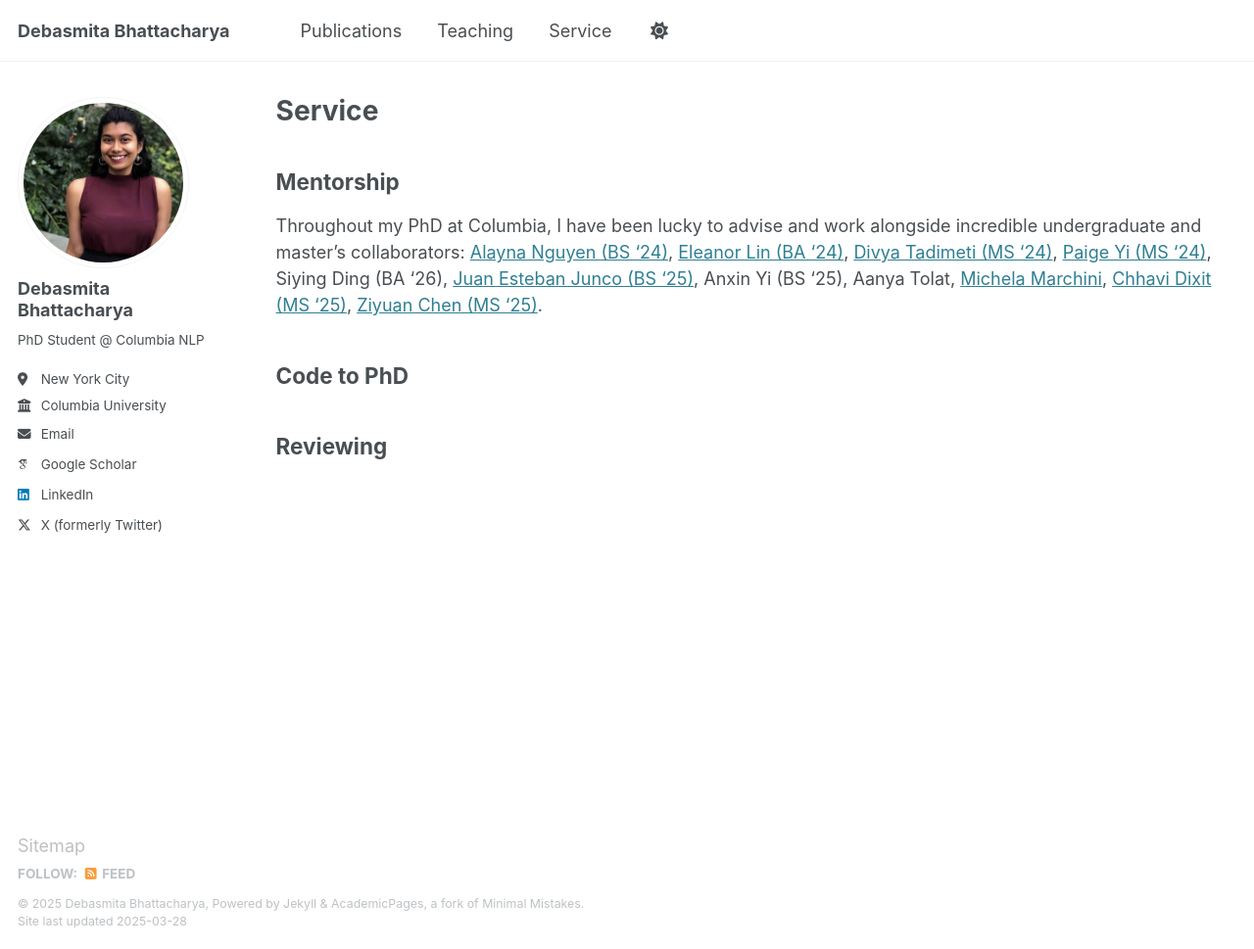
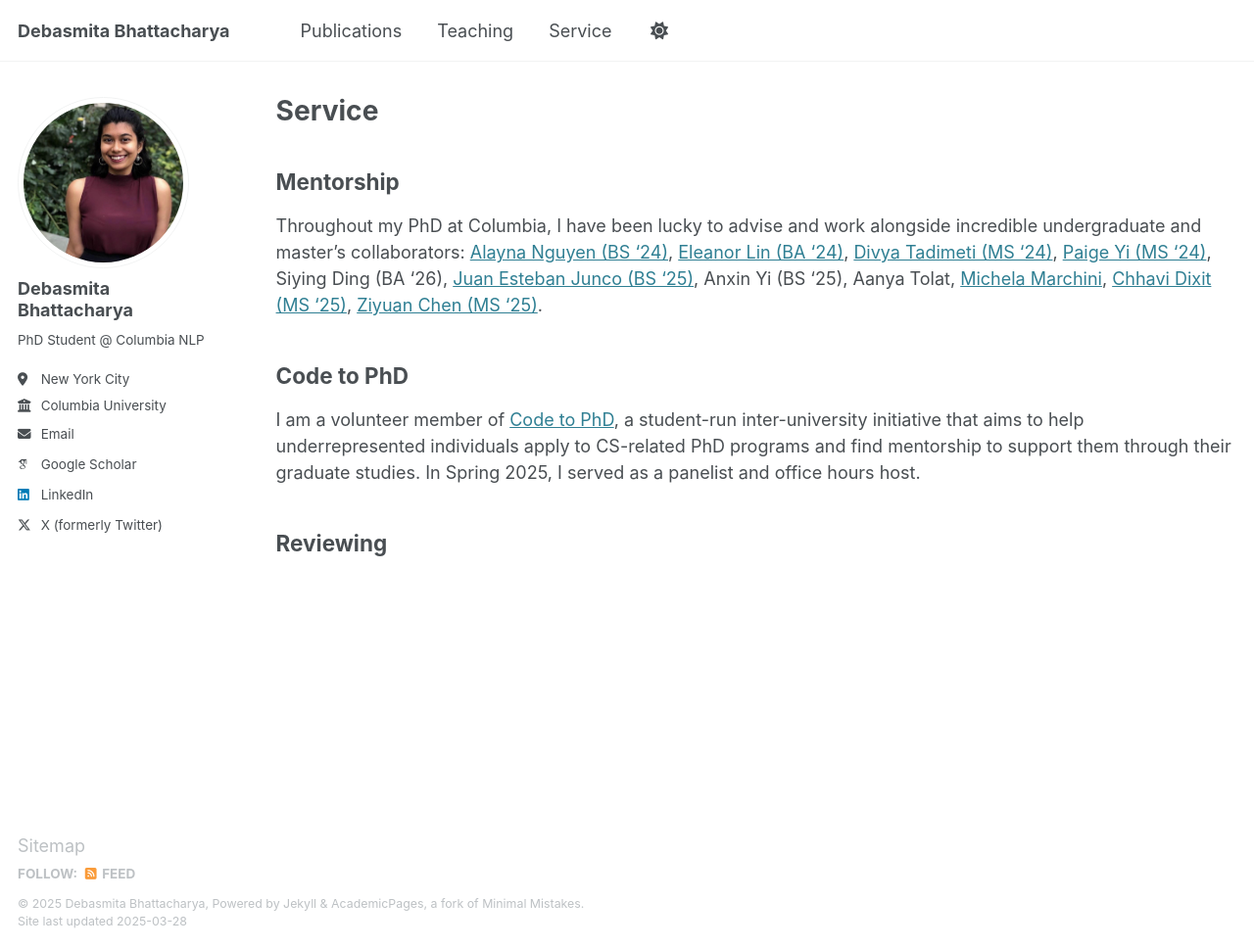
Before and after one commit to debasmita-b/debasmita-b.github.io, a Jekyll site: the page built from _pages/service.md, in a window 1280 px wide and 969 px high. Shown: the whole window at 98% size. Built offline with Jekyll 4.4.1, drawn with Linux system fonts in a browser that asks for light colours; some web fonts are replaced.

Commit message:
adding code to phd

```diff
--- a/_pages/service.md
+++ b/_pages/service.md
@@ -11,5 +11,6 @@ Throughout my PhD at Columbia, I have been lucky to advise and work alongside in
 
 ## Code to PhD
 
+I am a volunteer member of [Code to PhD](https://codetophd.github.io/), a student-run inter-university initiative that aims to help underrepresented individuals apply to CS-related PhD programs and find mentorship to support them through their graduate studies. In Spring 2025, I served as a panelist and office hours host.
 
 ## Reviewing
```
